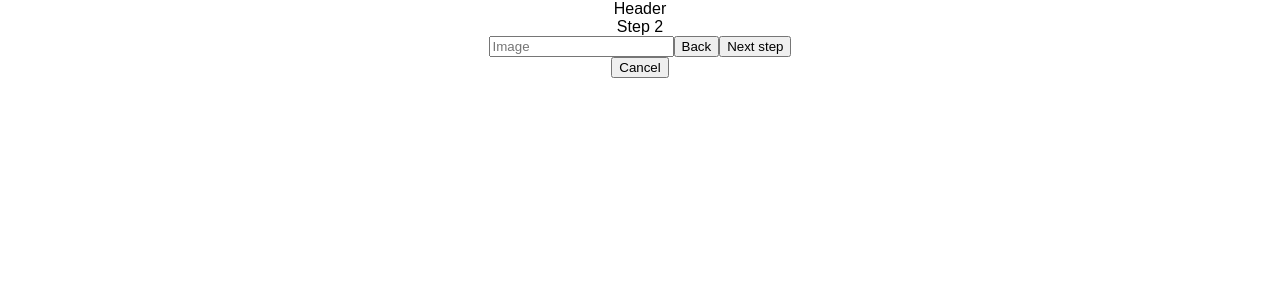
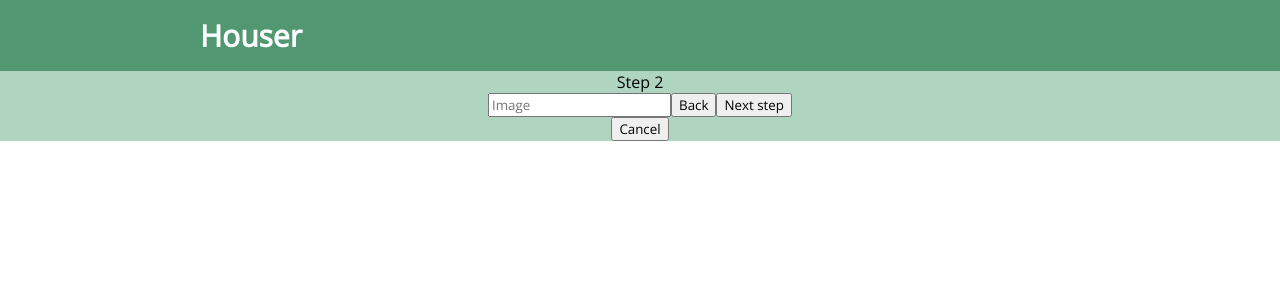
Before and after one commit to rfilaxwy/houser, a React (Create React App) app: page /Wizard/Step2 in a window 1280 px wide. Shown: the top 300 px of the page. Built offline with nearby package versions, Linux system fonts and the light colour scheme.

Commit message:
Initial styling

```diff
--- a/src/App.css
+++ b/src/App.css
@@ -1,5 +1,10 @@
+@import url(https://fonts.googleapis.com/css?family=Open+Sans);
+*{
+  font-family: 'Open Sans'
+}
 .App {
   text-align: center;
+  background-color: #AFD4C0;
 }
 
 .App-logo {
--- /dev/null
+++ b/src/component/Header/Header.css
@@ -0,0 +1,9 @@
+.header{
+    font-size:30px;
+    font-weight:bolder;
+    background-color: #519872;
+    color:white;
+    text-align:left;
+    padding:15px;
+    padding-left:200px;
+}
--- a/src/component/Header/Header.js
+++ b/src/component/Header/Header.js
@@ -1,7 +1,7 @@
 import React from 'react';
-
+import './Header.css';
 export default function Header(){
         return(
-        <div>Header</div>
+        <div className='header'>Houser</div>
     )
 }
--- a/src/component/Step3/Step3.js
+++ b/src/component/Step3/Step3.js
@@ -22,16 +22,23 @@ class Step3 extends Component{
     handleMonthlyMortgage(val){
         this.setState({monthlyMortgage:val})
     }
+    save(){
+        debugger
+        const{name,address,city,states,image,monthlyMortgage,desiredRent}=this.props;
+        debugger
+        console.log(this.props);
+        axios.put('/api/houses', {name,address,city,states,image,monthlyMortgage,desiredRent}).then(()=>{
+            debugger
+            // this.props.redirect('/step2')
 
-        // axios.put('/api/houses', house).then(()=>{
-        //     // this.props.redirect('/step2')
+            // Need to get redirect working
 
-        //     // Need to get redirect working
-
-        // })
+        })
+    }
 
 
     render(){
+        console.log(this.props)
         const {addMortgageParams} =this.props;
         const{monthlyMortgage,desiredRent}=this.state;
         return(
@@ -41,17 +48,23 @@ class Step3 extends Component{
                 <input value={this.state.desiredRent} onChange={(e)=>this.handleDesiredRent(e.target.value)} placeholder='Desired Rent'></input>
                 <Link to="/Wizard/Step2" ><button onClick={()=>{addMortgageParams(monthlyMortgage,desiredRent)}}>Back</button></Link>
                 <Link to='/'><button
-                    onClick={()=>{addMortgageParams(monthlyMortgage,desiredRent)}}
+                    onClick={()=>{addMortgageParams(monthlyMortgage,desiredRent);this.save()}}
+
                     >Complete</button></Link>
             </div>
         )
     }
 }
 function mapStateToProps(state){
-    const {monthlyMortgage, desiredRent} = state;
+    const {monthlyMortgage, desiredRent,name,address,city,states,image} = state;
     return{
         monthlyMortgage,
-        desiredRent
+        desiredRent,
+        name,
+        address,
+        city,
+        states,
+        image
     }
 }
 export default connect(mapStateToProps,{addMortgageParams})(Step3);
```
Also changed, not shown: 2 other files (tests, documents, lock files or other folders).
